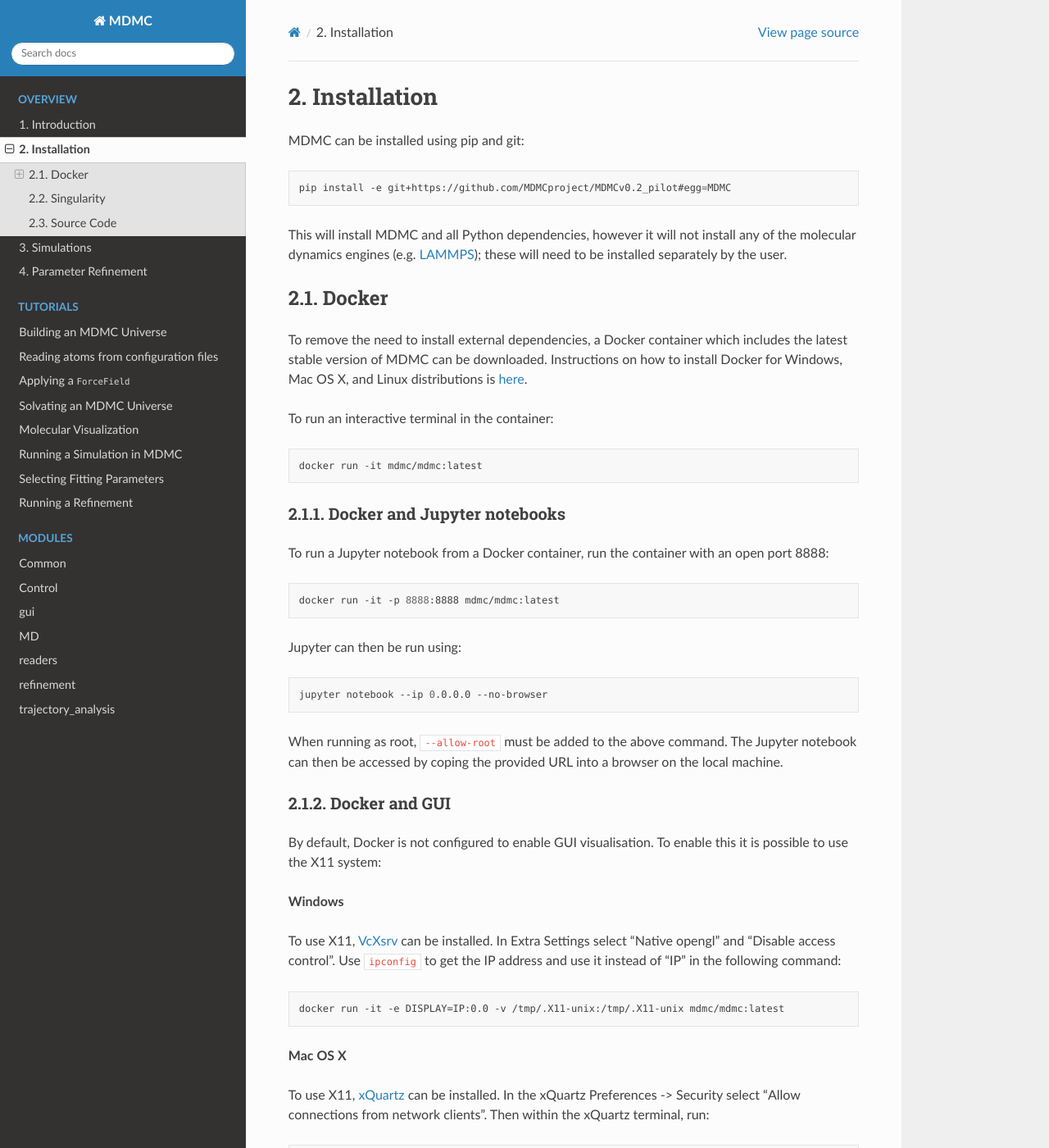
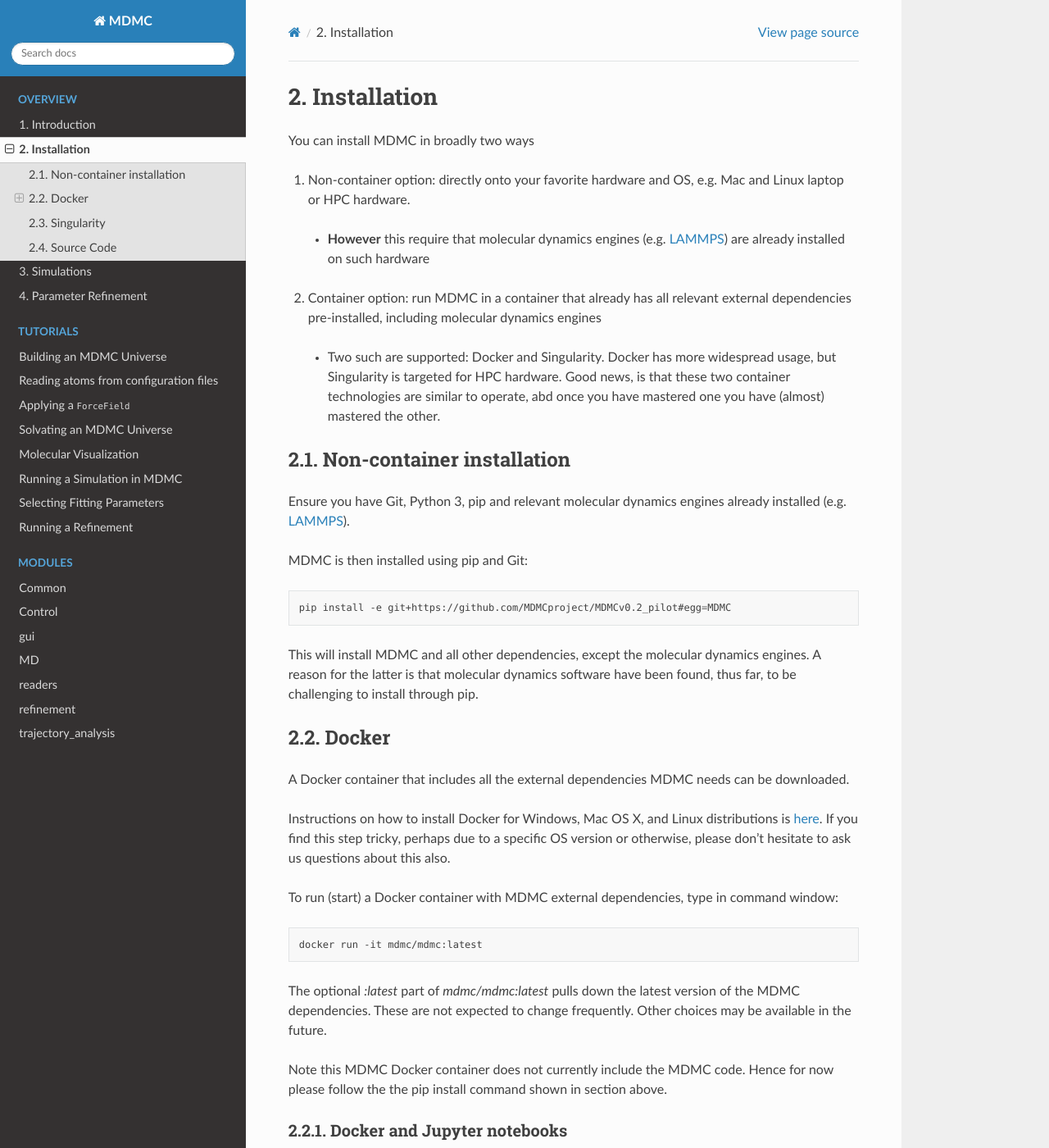
Before and after one commit to ISISNeutronMuon/MDMC, a Sphinx documentation site: the page built from doc/pages/installation.rst, in a window 1280 px wide and 1400 px high. Shown: the whole window at 82% size. Built offline with Sphinx 7.4.7 and the Read the Docs theme 2.0.0, drawn with Linux system fonts in a browser that asks for light colours; some of the changed text lies outside the part shown.

Commit message:
try to make more clear what container installation is

```diff
--- a/doc/pages/installation.rst
+++ b/doc/pages/installation.rst
@@ -3,30 +3,61 @@
 Installation
 ============
 
-MDMC can be installed using pip and git:
+You can install MDMC in broadly two ways
+
+1. Non-container option: directly onto your favorite hardware and OS, e.g.
+   Mac and Linux laptop or HPC hardware.
+
+ * **However** this require that molecular dynamics engines
+   (e.g. `LAMMPS <https://lammps.sandia.gov>`_)
+   are already installed on such hardware
+
+2. Container option: run MDMC in a container that already has all relevant
+   external dependencies pre-installed, including molecular dynamics engines
+
+ * Two such are supported: Docker and Singularity. Docker has more widespread usage,
+   but Singularity is targeted for HPC hardware. Good news, is that these two
+   container technologies are similar to operate, abd once you have mastered
+   one you have (almost) mastered the other.
+
+
+Non-container installation
+--------------------------
+Ensure you have Git, Python 3, pip and relevant molecular dynamics engines already
+installed (e.g. `LAMMPS <https://lammps.sandia.gov>`_).
+
+MDMC is then installed using pip and Git:
 
 .. code-block:: bash
 
   pip install -e git+https://github.com/MDMCproject/MDMCv0.2_pilot#egg=MDMC
 
-This will install MDMC and all Python dependencies, however it will not
-install any of the molecular dynamics engines (e.g.
-`LAMMPS <https://lammps.sandia.gov>`_); these will need to be installed
-separately by the user.
+This will install MDMC and all other dependencies, except the molecular dynamics engines.
+A reason for the latter is that molecular dynamics software have been found, thus far,
+to be challenging to install through pip.
 
 
 Docker
 ------
-To remove the need to install external dependencies, a Docker container which
-includes the latest stable version of MDMC can be downloaded. Instructions on
-how to install Docker for Windows, Mac OS X, and Linux distributions is
-`here <https://docs.docker.com/install/>`_.
+A Docker container that includes all the external dependencies MDMC needs
+can be downloaded.
 
-To run an interactive terminal in the container:
+Instructions on how to install Docker for Windows, Mac OS X, and Linux distributions is
+`here <https://docs.docker.com/install/>`_. If you find this step tricky, perhaps due
+to a specific OS version or otherwise, please don't hesitate to ask us questions about this also.
+
+To run (start) a Docker container with MDMC external dependencies, type in command window:
 
 .. code-block:: bash
 
     docker run -it mdmc/mdmc:latest
+
+The optional `:latest` part of `mdmc/mdmc:latest` pulls down the latest version of
+the MDMC dependencies. These are not expected to change frequently. Other choices may
+be available in the future.
+
+Note this MDMC Docker container does not currently include the MDMC code. Hence for now
+please follow the the pip install command shown in section above.
 
 
 Docker and Jupyter notebooks
@@ -45,23 +76,33 @@ Jupyter can then be run using:
   jupyter notebook --ip 0.0.0.0 --no-browser
 
 When running as root, :code:`--allow-root` must be added to the above command.
-The Jupyter notebook can then be accessed by coping the provided URL into a
-browser on the local machine.
+The Jupyter notebook can then be accessed by copying the provided URL into a
+browser on the local machine; you may be presented with multiple URL choices,
+please use the one that includes 127.0.0.1 in the URL string.
+**Recommended**: when finished using Jupyter, in terminal where the Jupyter server
+was started, please press ctrl-c and then answer "y" to the question
+"Shutdown this notebook server. This will exit Jupyter gracefully and help
+avoid conflict when running this setup again.
 
 
-Docker and GUI
+Docker and GUI (and Jupyter)
 ^^^^^^^^^^^^^^
 By default, Docker is not configured to enable GUI visualisation.  To enable
 this it is possible to use the X11 system:
 
+(to also enable this with Jupyter add `-p 8888:8888` to commands below - see section above)
+
 **Windows**
 
 To use X11, `VcXsrv <https://sourceforge.net/projects/vcxsrv/>`_ can be
-installed.  In Extra Settings select "Native opengl" and "Disable access
-control". Use :code:`ipconfig` to get the IP address and use it instead of "IP"
-in the following command:
+installed. In Extra Settings select "Native opengl" and "Disable access
+control". An alternative is to use `Xming <https://sourceforge.net/projects/xming/>`_
+and running Xming in XLunch tick "No Access Control".
+Next, open a standard Windows command prompt and type :code:`ipconfig` to get
+the IP address (if e.g. using wireless then look for Wireless LAN adapter Wi-Fi
+and IPv4 Address) and use it to replace the two letters "IP" in the following command:
 
-.. code-block:: bat
+.. code-block:: bash
 
   docker run -it -e DISPLAY=IP:0.0 -v /tmp/.X11-unix:/tmp/.X11-unix mdmc/mdmc:latest
 
```
